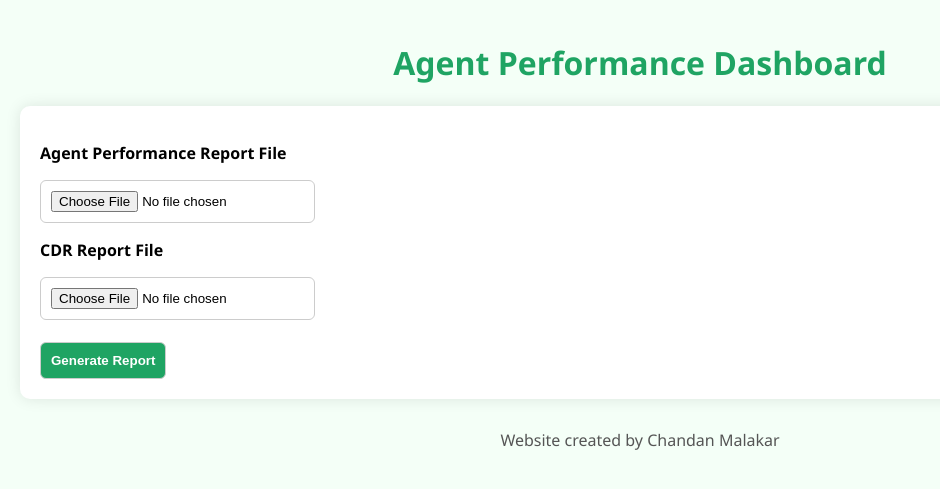
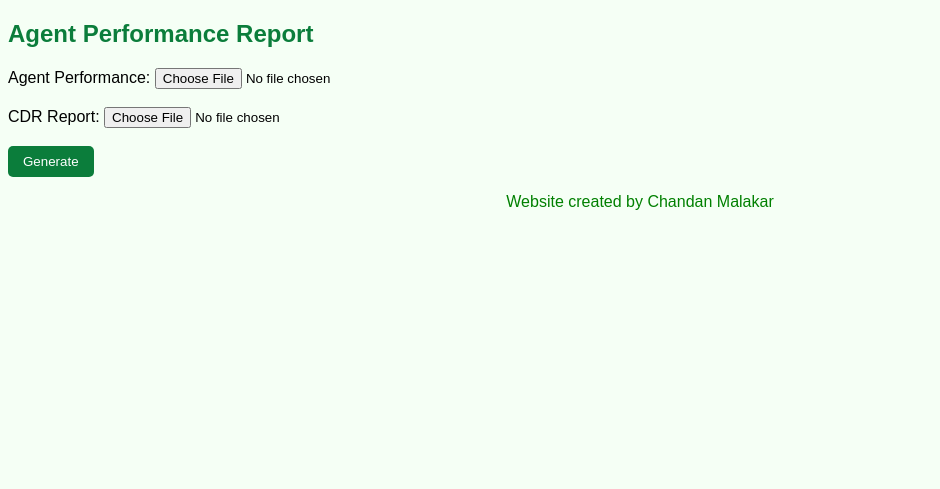
Before and after one commit to Viratmalakar/agent.performance.site, a Flask app: page / in a window 1280 px wide. Shown: the top 489 px of the page, without its empty margins (0-940 px from the left). Run offline with Flask 3, Linux system fonts and the light colour scheme.

Commit message:
Update index.html

```diff
--- a/templates/index.html
+++ b/templates/index.html
@@ -1,107 +1,55 @@
 <!DOCTYPE html>
 <html>
 <head>
-<title>Agent Performance Dashboard</title>
+<title>Agent Performance</title>
 <style>
-body{font-family:Segoe UI;background:#f4fff7;margin:0}
-.container{max-width:1400px;margin:auto;padding:20px}
-h1{color:#1fa463;text-align:center}
-.box{background:white;padding:20px;border-radius:10px;box-shadow:0 0 15px rgba(0,0,0,.1)}
-input,button{padding:10px;border-radius:6px;border:1px solid #ccc}
-button{background:#1fa463;color:white;font-weight:bold;cursor:pointer}
-button:hover{background:#148a4f}
-table{width:100%;border-collapse:collapse;margin-top:20px}
-th{background:#1fa463;color:white;border:1px solid #ccc;padding:8px}
-td{border:1px solid #ccc;padding:8px;text-align:center}
-.grand{background:#eafff1;font-weight:bold}
-.footer{text-align:center;color:#555;margin-top:30px}
+body{font-family:Arial;background:#f5fff5}
+h2{color:#0b7d3b}
+table{border-collapse:collapse;width:100%}
+th,td{border:1px solid #0b7d3b;padding:6px;text-align:center}
+th{background:#0b7d3b;color:white}
+#loader{display:none;font-size:22px;color:green;text-align:center}
+button{padding:8px 15px;background:#0b7d3b;color:white;border:none;border-radius:5px}
 </style>
 </head>
 <body>
 
-<div class="container">
-<h1>Agent Performance Dashboard</h1>
+<h2>Agent Performance Report</h2>
 
-<div class="box">
-<p><b>Agent Performance Report File</b></p>
-<input type="file" id="agent">
+<form id="form">
+Agent Performance: <input type="file" name="agent" required><br><br>
+CDR Report: <input type="file" name="cdr" required><br><br>
+<button type="submit">Generate</button>
+</form>
 
-<p><b>CDR Report File</b></p>
-<input type="file" id="cdr">
+<div id="loader">⏳ Generating Report...</div>
 
-<br><br>
-<button onclick="generate()">Generate Report</button>
-<button onclick="exportExcel()" id="exp" style="display:none">Export Excel</button>
-<button onclick="copyImage()" id="cpy" style="display:none">Copy Table Image</button>
-<button onclick="location.reload()" id="rst" style="display:none">Reset</button>
-</div>
-
-<div id="loading" style="display:none;text-align:center;margin-top:20px">
-<h2>Generating Report...</h2>
-</div>
-
-<div id="tablebox"></div>
-
-<div class="footer">Website created by Chandan Malakar</div>
-</div>
+<table id="table"></table>
 
 <script>
-let finalData=[]
+document.getElementById("form").onsubmit = async function(e){
+e.preventDefault();
+document.getElementById("loader").style.display="block";
 
-function generate(){
- document.getElementById("loading").style.display="block"
+let fd=new FormData(this);
 
- let f=new FormData()
- f.append("agent",agent.files[0])
- f.append("cdr",cdr.files[0])
+let res = await fetch("/process",{method:"POST",body:fd});
+let data = await res.json();
 
- fetch("/process",{method:"POST",body:f})
- .then(r=>r.json())
- .then(d=>{
-   document.getElementById("loading").style.display="none"
-   finalData=[...d.table,d.grand]
-   render(d.table,d.grand)
-   exp.style.display=cpy.style.display=rst.style.display="inline-block"
- })
+let html="<tr><th>Agent ID</th><th>Full Name</th><th>Total Login</th><th>Net Login</th><th>Total Break</th><th>Total Meeting</th><th>Total Talk</th><th>AHT</th><th>Total Mature</th><th>IB Mature</th><th>OB Mature</th><th>Total IVR Hit</th></tr>";
+
+for(let r of data){
+html+="<tr>";
+for(let c of r){ html+="<td>"+c+"</td>"; }
+html+="</tr>";
 }
 
-function render(rows,grand){
- let html="<table><tr>"
- Object.keys(rows[0]).forEach(h=>html+="<th>"+h+"</th>")
- html+="</tr>"
-
- rows.forEach(r=>{
-   html+="<tr>"
-   Object.values(r).forEach(v=>html+="<td>"+v+"</td>")
-   html+="</tr>"
- })
-
- html+="<tr class='grand'>"
- Object.values(grand).forEach(v=>html+="<td>"+v+"</td>")
- html+="</tr></table>"
-
- tablebox.innerHTML=html
-}
-
-function exportExcel(){
- fetch("/export",{method:"POST",headers:{'Content-Type':'application/json'},body:JSON.stringify(finalData)})
- .then(r=>r.blob())
- .then(b=>{
-   let a=document.createElement("a")
-   a.href=URL.createObjectURL(b)
-   a.download="report.xlsx"
-   a.click()
- })
-}
-
-function copyImage(){
- html2canvas(document.querySelector("table")).then(c=>{
-   c.toBlob(b=>navigator.clipboard.write([new ClipboardItem({'image/png':b})]))
- })
+document.getElementById("table").innerHTML=html;
+document.getElementById("loader").style.display="none";
 }
 </script>
 
-<script src="https://cdn.jsdelivr.net/npm/html2canvas@1.4.1/dist/html2canvas.min.js"></script>
+<p style="text-align:center;color:green">Website created by Chandan Malakar</p>
 
 </body>
 </html>
```
